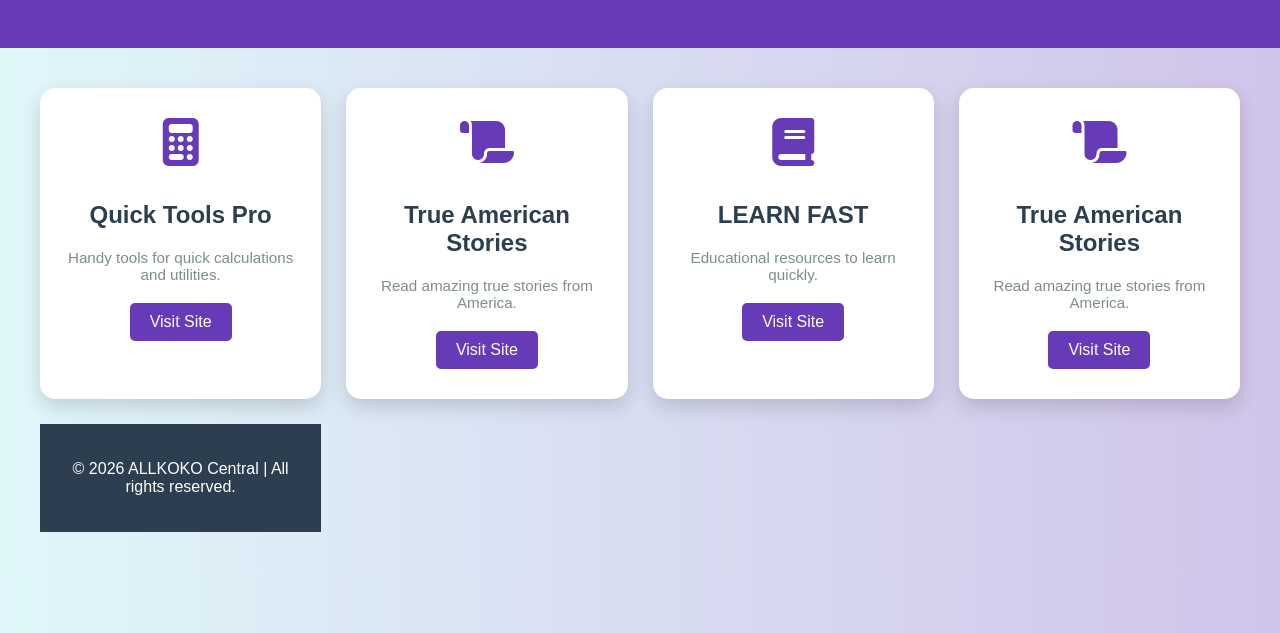
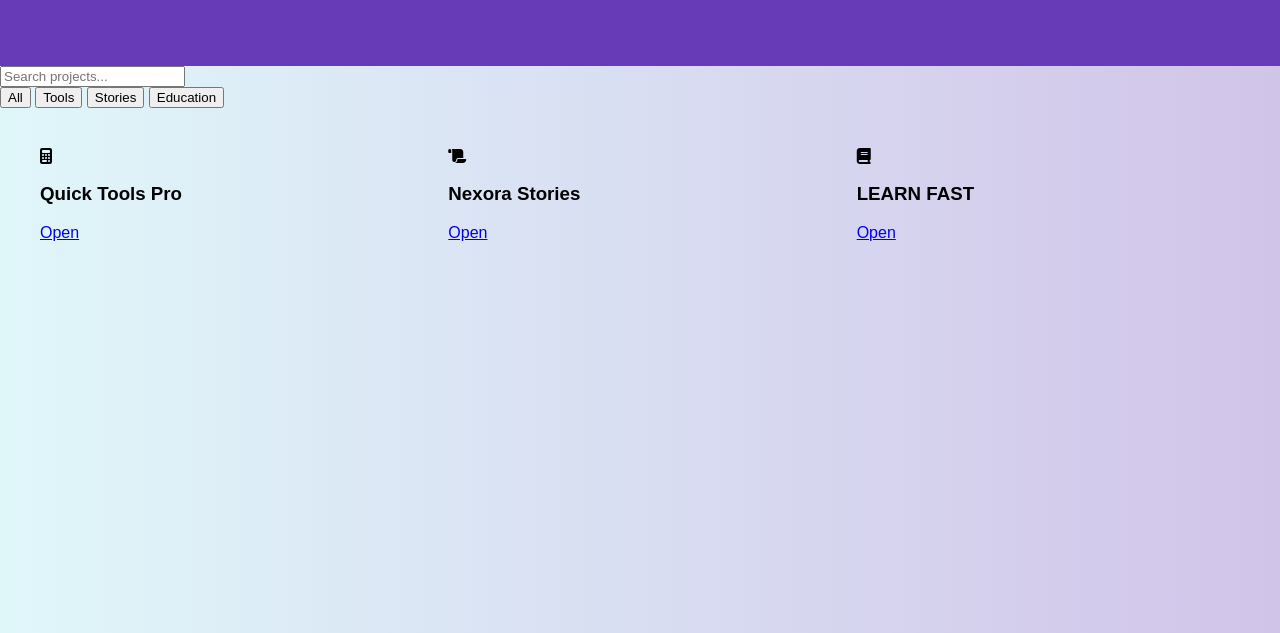
Before and after one commit to wwwallkoko29-code/All-in-One-Hub-ALLKOKO-Central, a plain HTML site: page index.html in a window 1280 px wide. Shown: the part 167-800 px from the top of the page. Drawn offline with Linux system fonts and the light colour scheme.

Commit message:
Update index.html

```diff
--- a/index.html
+++ b/index.html
@@ -1,50 +1,36 @@
-<!DOCTYPE html>
-<html lang="en">
+/******************** PROJECT: ALLKOKO CENTRAL (3 FILES) ********************/
+
+/==================== FILE 1: index.html ====================/
+
+<!DOCTYPE html><html lang="en">
 <head>
-  <meta charset="UTF-8">
-  <meta name="viewport" content="width=device-width, initial-scale=1.0">
+  <meta charset="UTF-8" />
+  <meta name="viewport" content="width=device-width, initial-scale=1.0" />
   <title>ALLKOKO Central</title>
-  <link rel="stylesheet" href="style.css">
-  <link rel="stylesheet" href="https://cdnjs.cloudflare.com/ajax/libs/font-awesome/6.4.0/css/all.min.css">
+  <link rel="stylesheet" href="style.css" />
+  <link rel="stylesheet" href="https://cdnjs.cloudflare.com/ajax/libs/font-awesome/6.4.0/css/all.min.css" />
 </head>
-<body>
-  <header>
-    <h1>ALLKOKO Central</h1>
-    <p>Your gateway to all my projects!</p>
-  </header>
-
-  <main>
-    <div class="site-card">
-      <i class="fas fa-calculator fa-3x"></i>
-      <h2>Quick Tools Pro</h2>
-      <p>Handy tools for quick calculations and utilities.</p>
-      <a href="https://wwwallkoko29-code.github.io/QuickTools-Pro-/index.html" target="_blank">Visit Site</a>
-    </div>
-
-    <div class="site-card">
-      <i class="fas fa-scroll fa-3x"></i>
-      <h2>True American Stories</h2>
-      <p>Read amazing true stories from America.</p>
-      <a href="https://wwwallkoko29-code.github.io/nexora-hub/" target="_blank">Visit Site</a>
-    </div>
-
-
-    <div class="site-card">
-      <i class="fas fa-book fa-3x"></i>
-      <h2>LEARN FAST</h2>
-      <p>Educational resources to learn quickly.</p>
-      <a href="https://wwwallkoko29-code.github.io/LEARN-FAST/" target="_blank">Visit Site</a>
-    </div>
-
-    <div class="site-card">
-      <i class="fas fa-scroll fa-3x"></i>
-      <h2>True American Stories</h2>
-      <p>Read amazing true stories from America.</p>
-      <a href="https://wwwallkoko29-code.github.io/True-american-stories-/" target="_blank">Visit Site</a>
-    </div>
-
-  <footer>
-    <p>© 2026 ALLKOKO Central | All rights reserved.</p>
-  </footer>
-</body>
-</html>
+<body><header>
+  <h1>ALLKOKO Central</h1>
+  <p>Your smart project hub</p>
+</header><div class="controls">
+  <input id="search" placeholder="Search projects..." onkeyup="searchCards()" />  <div class="filters">
+    <button onclick="filterCards('all')">All</button>
+    <button onclick="filterCards('tools')">Tools</button>
+    <button onclick="filterCards('stories')">Stories</button>
+    <button onclick="filterCards('education')">Education</button>
+  </div>
+</div><main>  <div class="card" data-category="tools">
+    <i class="fas fa-calculator"></i>
+    <h3>Quick Tools Pro</h3>
+    <a href="https://wwwallkoko29-code.github.io/QuickTools-Pro-/index.html" target="_blank">Open</a>
+  </div>  <div class="card" data-category="stories">
+    <i class="fas fa-scroll"></i>
+    <h3>Nexora Stories</h3>
+    <a href="https://wwwallkoko29-code.github.io/nexora-hub/" target="_blank">Open</a>
+  </div>  <div class="card" data-category="education">
+    <i class="fas fa-book"></i>
+    <h3>LEARN FAST</h3>
+    <a href="https://wwwallkoko29-code.github.io/LEARN-FAST/" target="_blank">Open</a>
+  </div></main><script src="script.js"></script></body>
+</html />
```
